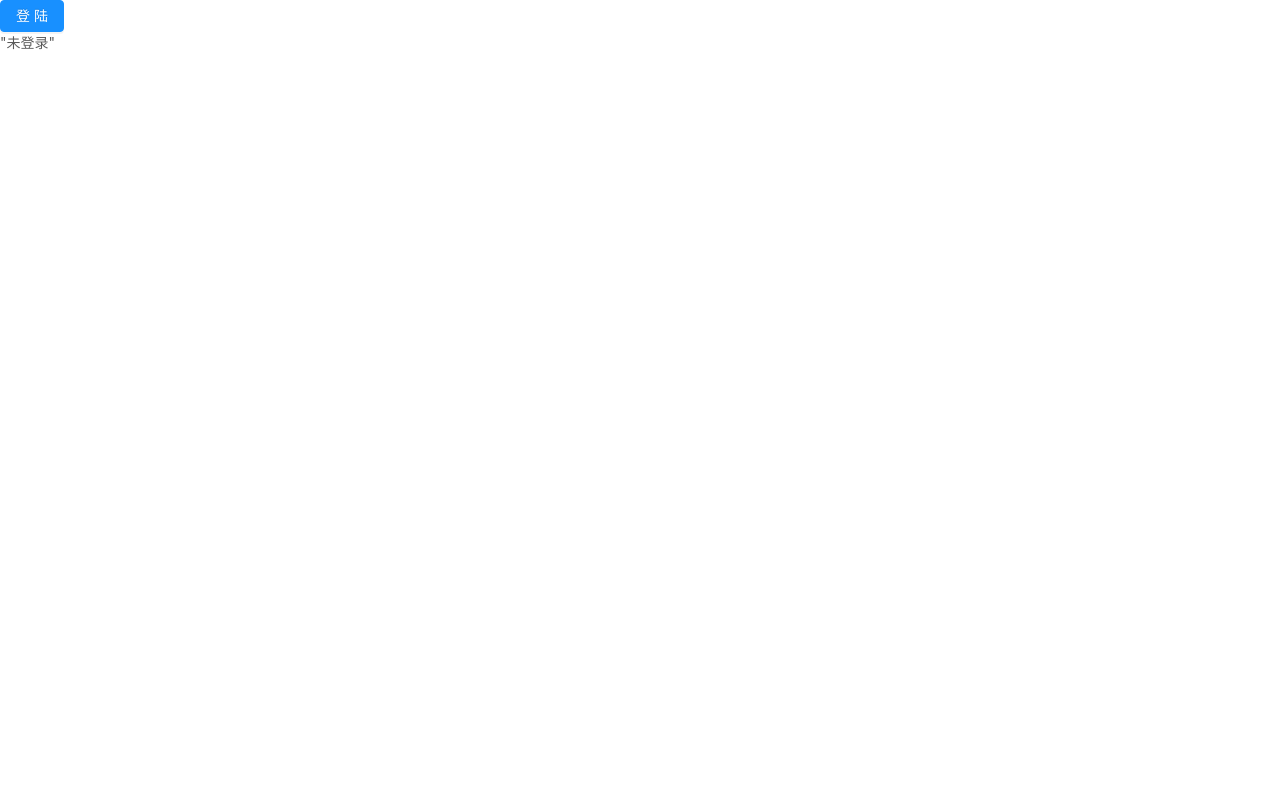
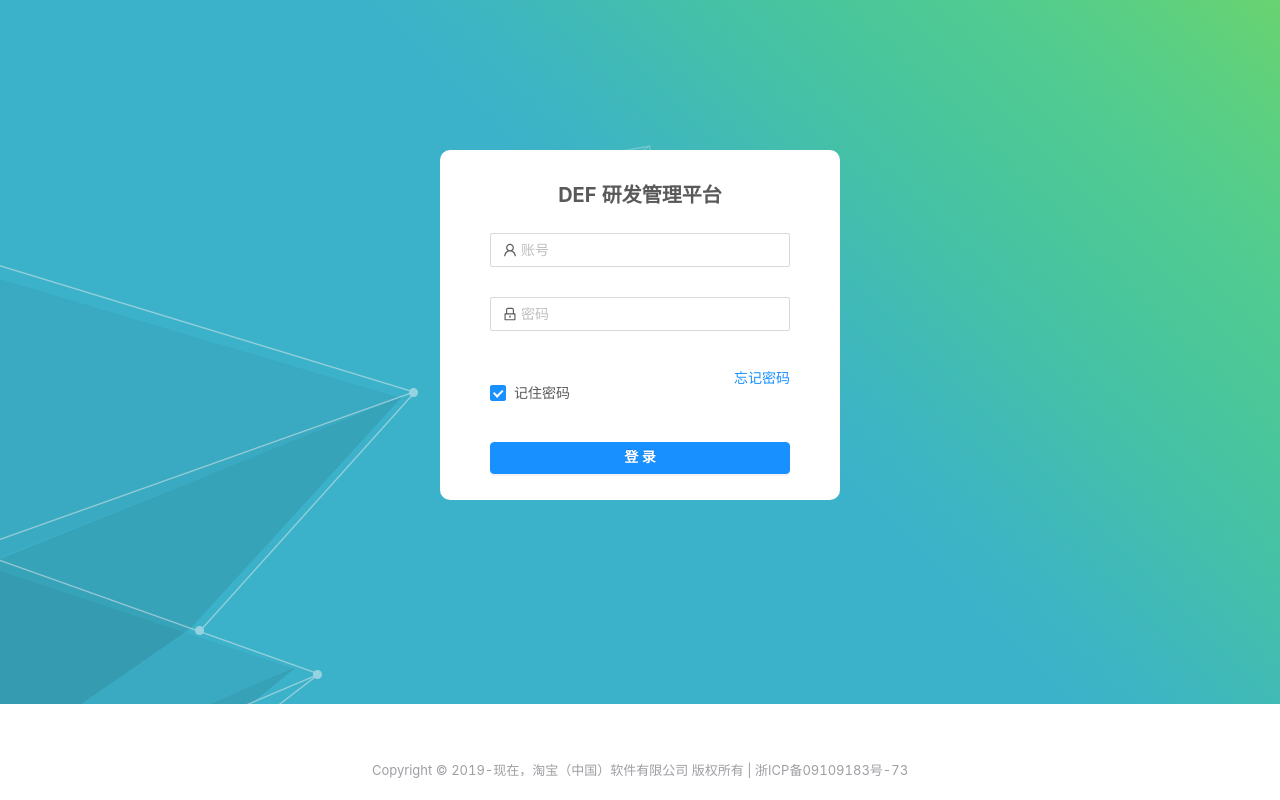
Before and after one commit to CavsZhouyou/Def-Manage-System, a React (Create React App) app: page /login in a window 1280 px wide. Built offline with nearby package versions, Linux system fonts and the light colour scheme; the HTML template or start-up script is replaced by a standard one.

Commit message:
feat: 完成登录页面

```diff
--- a/package.json
+++ b/package.json
@@ -6,6 +6,7 @@
     "@testing-library/jest-dom": "^4.2.4",
     "@testing-library/react": "^9.3.2",
     "@testing-library/user-event": "^7.1.2",
+    "@types/axios": "^0.14.0",
     "@types/classnames": "^2.2.10",
     "@types/jest": "^24.0.0",
     "@types/node": "^12.0.0",
@@ -19,6 +20,7 @@
     "@types/redux-logger": "^3.0.7",
     "@types/redux-saga": "^0.10.5",
     "antd": "^4.0.1",
+    "axios": "^0.19.2",
     "babel-plugin-import": "^1.13.0",
     "classnames": "^2.2.6",
     "customize-cra": "^0.9.1",
--- a/src/layouts/LoginLayout/index.tsx
+++ b/src/layouts/LoginLayout/index.tsx
@@ -1,31 +1,11 @@
 import React from 'react';
-import { Button } from 'antd';
-import { AppState } from '@/store/reducers';
-import { loginRequest } from '@/store/login/actions';
-import { useSelector, useStore, useDispatch } from 'react-redux';
+import Login from '@/pages/Login';
 
 const LoginLayout = React.memo(
   (): JSX.Element => {
-    const status = useSelector((state: AppState) => state.loginReducer.status);
-    const store = useStore();
-    const dispatch = useDispatch();
-
     return (
-      <div>
-        <Button
-          type="primary"
-          onClick={(): void => {
-            dispatch(
-              loginRequest({
-                username: 'yyc',
-                password: '123'
-              })
-            );
-          }}
-        >
-          登陆
-        </Button>
-        <div>{JSON.stringify(status)}</div>
+      <div className="login-layout">
+        <Login />
       </div>
     );
   }
--- /dev/null
+++ b/src/pages/Login/components/LoginForm/index.module.scss
@@ -0,0 +1,29 @@
+.formWrapper {
+  position: absolute;
+  top: 150px;
+  right: 0;
+  bottom: 0;
+  left: 0;
+  margin: 0 auto;
+  width: 400px;
+  height: 350px;
+  border-radius: 10px;
+  padding: 30px 50px;
+  background: #fff;
+}
+
+.title {
+  margin-bottom: 20px;
+  text-align: center;
+  font-size: 20px;
+  font-weight: bold;
+}
+
+.forget {
+  float: right;
+}
+
+.loginButton {
+  width: 100%;
+  font-weight: bold;
+}
--- /dev/null
+++ b/src/pages/Login/components/LoginForm/index.tsx
@@ -0,0 +1,76 @@
+/*
+ * @Author: zhouyou@werun
+ * @Descriptions: 登录表单
+ * @TodoList: 无
+ * @Date: 2020-03-09 20:47:57
+ * @Last Modified by: zhouyou@werun
+ * @Last Modified time: 2020-03-09 21:51:21
+ */
+import React from 'react';
+import { Form, Input, Button, Checkbox } from 'antd';
+import { UserOutlined, LockOutlined } from '@ant-design/icons';
+import styles from './index.module.scss';
+
+interface Store {
+  username?: string;
+  password?: string;
+  remember?: boolean;
+}
+
+const LoginForm = React.memo(
+  (): JSX.Element => {
+    const onFinish = (values: Store): void => {
+      console.log('Received values of form: ', values);
+    };
+
+    return (
+      <div className={styles.formWrapper}>
+        <Form
+          name="normal_login"
+          className="login-form"
+          initialValues={{ remember: true }}
+          onFinish={onFinish}
+        >
+          <div className={styles.title}> DEF 研发管理平台</div>
+          <Form.Item
+            name="username"
+            rules={[{ required: true, message: '请输入账号!' }]}
+          >
+            <Input
+              prefix={<UserOutlined className="site-form-item-icon" />}
+              placeholder="账号"
+            />
+          </Form.Item>
+          <Form.Item
+            name="password"
+            rules={[{ required: true, message: '请输入密码!' }]}
+          >
+            <Input
+              prefix={<LockOutlined className="site-form-item-icon" />}
+              type="password"
+              placeholder="密码"
+            />
+          </Form.Item>
+          <Form.Item>
+            <Form.Item name="remember" valuePropName="checked" noStyle>
+              <Checkbox>记住密码</Checkbox>
+            </Form.Item>
+            <a className={styles.forget}>忘记密码</a>
+          </Form.Item>
+
+          <Form.Item>
+            <Button
+              type="primary"
+              htmlType="submit"
+              className={styles.loginButton}
+            >
+              登录
+            </Button>
+          </Form.Item>
+        </Form>
+      </div>
+    );
+  }
+);
+
+export default LoginForm;
--- /dev/null
+++ b/src/pages/Login/index.module.scss
@@ -0,0 +1,25 @@
+$background_img_url: '../../assets/images/login_background.png';
+
+.wrapper {
+  position: absolute;
+  top: 0;
+  right: 0;
+  bottom: 0;
+  left: 0;
+  background-color: #fff;
+}
+
+.background {
+  height: 88vh;
+  background: url($background_img_url);
+}
+
+.footer {
+  position: absolute;
+  left: 0;
+  bottom: 20px;
+  right: 0;
+  text-align: center;
+  font-size: 13px;
+  color: #9e9ea3;
+}
--- /dev/null
+++ b/src/pages/Login/index.tsx
@@ -0,0 +1,28 @@
+/*
+ * @Author: zhouyou@werun
+ * @Descriptions: Login 组件
+ * @TodoList: 无
+ * @Date: 2020-03-09 20:18:19
+ * @Last Modified by: zhouyou@werun
+ * @Last Modified time: 2020-03-09 20:54:10
+ */
+import React from 'react';
+import styles from './index.module.scss';
+import LoginFrom from './components/LoginForm';
+
+const Login = React.memo(
+  (): JSX.Element => {
+    return (
+      <div className={styles.wrapper}>
+        <div className={styles.background}></div>
+        <LoginFrom></LoginFrom>
+        <div className={styles.footer}>
+          Copyright © 2019-现在，淘宝（中国）软件有限公司 版权所有 |
+          浙ICP备09109183号-73
+        </div>
+      </div>
+    );
+  }
+);
+
+export default Login;
```
Also changed, not shown: src/assets/images/login_background.png (added), 1 other file (tests, documents, lock files or other folders).
